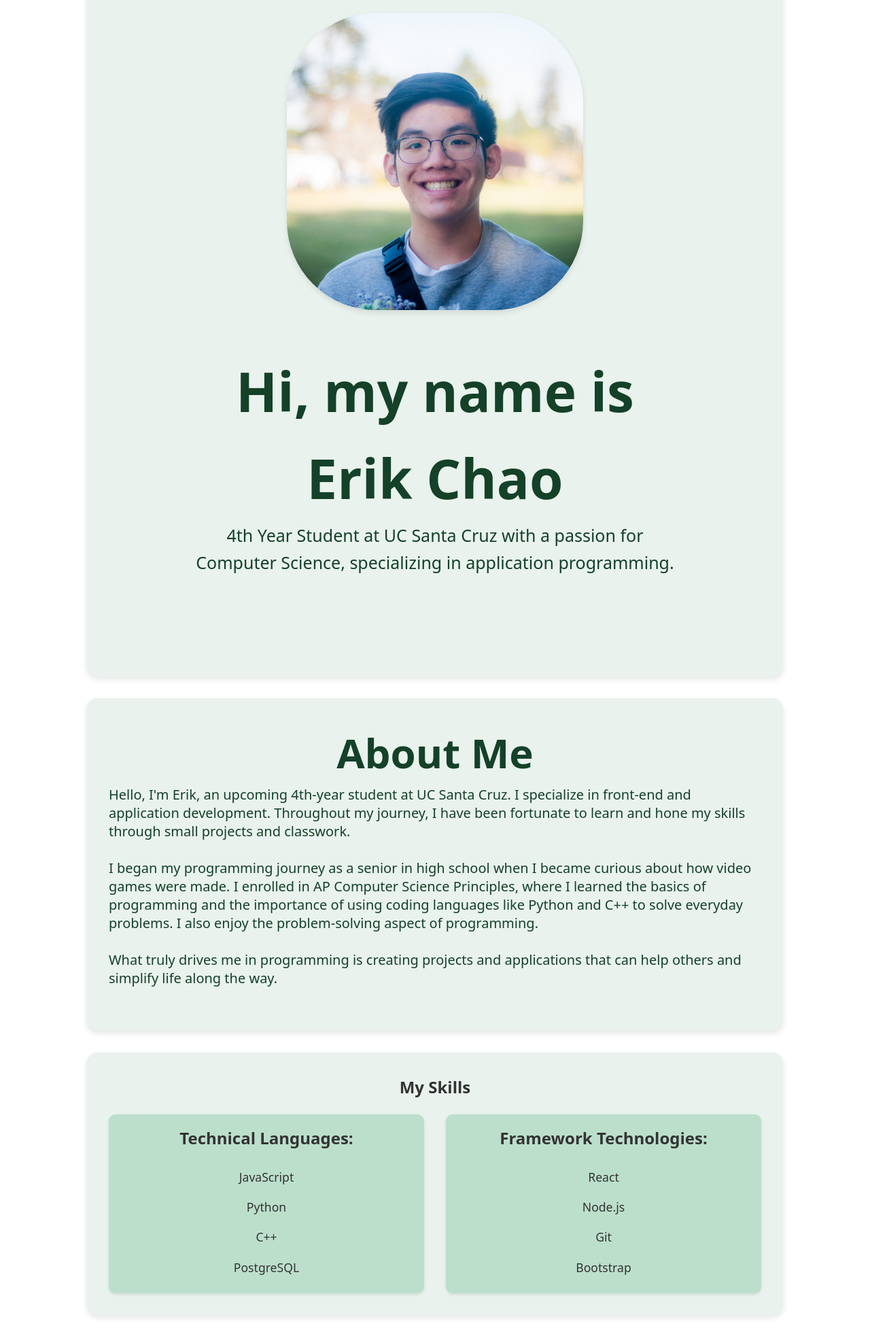
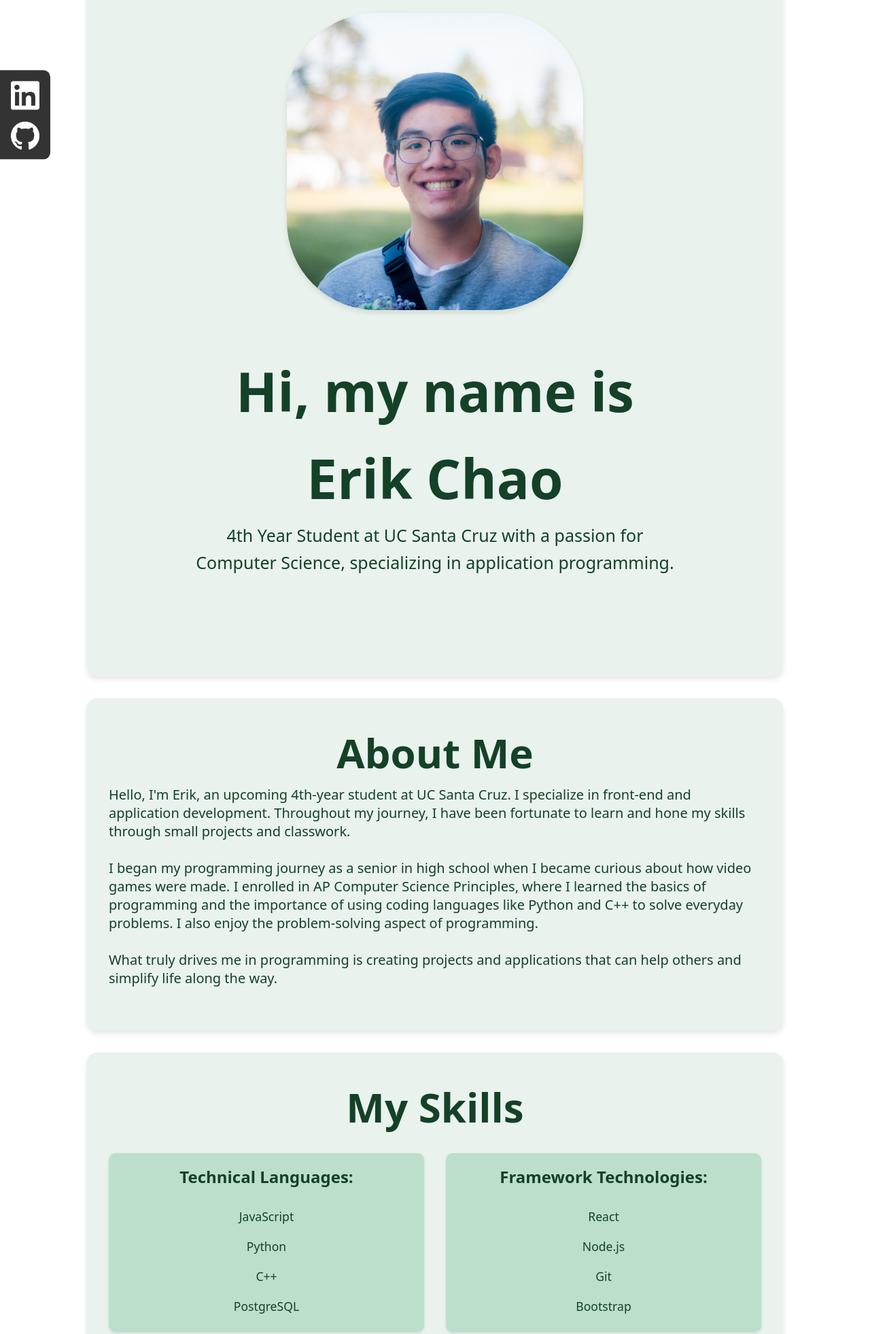
Before and after one commit to echao-03/echao-03.github.io, a plain HTML site: page front.html in a window 1280 px wide. Shown: the part 231-2193 px from the top of the page at 68% size. Drawn offline with Linux system fonts and the light colour scheme.

Commit message:
Added hover images and resume

```diff
--- a/front.css
+++ b/front.css
@@ -2,6 +2,10 @@
     margin: 0;
     padding: 0;
     box-sizing: border-box;
+}
+
+html {
+    scroll-behavior: smooth;
 }
 
 body {
@@ -31,10 +35,15 @@ header {
     display: flex;
     justify-content: space-between;
     /* Align the initial to the left and links to the right */
-    align-items: center;
+
     padding: 0 2rem;
     /* Add padding to the sides */
     width: 100%;
+}
+
+.logo {
+    padding-top: 6px;
+
 }
 
 /* Initial (Logo) Styling */
@@ -69,6 +78,60 @@ nav ul li a {
 nav ul li a:hover {
     color: #74d494;
 }
+
+.side-navbar {
+    position: fixed;
+    display: flex;
+    align-items: center;
+    flex-direction: column;
+    /* Keeps it in place while scrolling */
+    top: 50%;
+    /* Aligns it vertically in the middle */
+    left: 0;
+    /* Positions it on the left side of the screen */
+    transform: translateY(-50%);
+    /* Centers it vertically */
+    background-color: #333;
+    /* Navbar background color */
+    padding: 1rem;
+    z-index: 1000;
+    /* Ensures it's above other elements */
+    border-radius: 0 10px 10px 0;
+    /* Curved corners on the right */
+    padding-bottom: 7px;
+
+}
+
+.side-navbar ul {
+    list-style: none;
+
+
+}
+
+
+
+.side-navbar ul li a {
+    color: #fff;
+    text-decoration: none;
+    font-size: 1.1rem;
+    display: block;
+
+}
+
+.imageBox-linkedin img:hover {
+    content: url('linkedin_green.png');
+    transform: scale(1.1);
+}
+
+.imageBox-github img:hover {
+    content: url('github_green.png');
+    transform: scale(1.1);
+}
+
+.imageBox-linkedin {
+    padding-bottom: 10px;
+}
+
 
 /* Section Styles */
 section {
@@ -172,14 +235,80 @@ section {
 }
 
 
+/* Skills Section */
+#skills {
+
+    text-align: center;
+    background-color: #e9f2ed;
+    margin: 2rem auto;
+    padding-right: 2rem;
+    padding-left: 2rem;
+    width: 80%;
+    border-radius: 15px;
+    box-shadow: 0 4px 8px rgba(0, 0, 0, 0.1);
+    color: #144128;
+}
+
+.skill-title {
+    padding-bottom: 20px;
+}
+
+.skill-title h2 {
+    font-size: 60px;
+}
+
+/* Skills Container */
+.skills-container {
+    display: flex;
+    justify-content: space-between;
+    /* Space between the two skill categories */
+    align-items: flex-start;
+    flex-wrap: wrap;
+    /* Makes the layout responsive for smaller screens */
+    gap: 2rem;
+    /* Adds space between the columns */
+}
+
+/* Skill Category Styling */
+.skill-category {
+    flex: 1;
+    padding: 1rem;
+    background-color: #bcdfcc;
+    border-radius: 10px;
+    box-shadow: 0 2px 4px rgba(0, 0, 0, 0.1);
+    /* Optional for style */
+}
+
+.skill-category h3 {
+    margin-bottom: 1rem;
+    font-size: 1.5rem;
+}
+
+.skill-category ul {
+    list-style: none;
+    padding: 0;
+}
+
+.skill-category ul li {
+    padding: 0.5rem 0;
+    font-size: 1.1rem;
+}
 
 /* Projects Section */
+#projects {
+    color: #144128;
+}
+
 .project {
     margin: 1.5rem 0;
     display: flex;
     justify-content: center;
     align-items: center;
 
+}
+
+#projects h2 {
+    font-size: 60px;
 }
 
 .project-text {
@@ -225,6 +354,12 @@ section {
 
 .languages {
     padding-top: 20px;
+
+}
+
+.languages img {
+    border-radius: 15px;
+    box-shadow: 0 4px 8px rgba(0, 0, 0, 0.1);
 }
 
 .project img {
@@ -232,59 +367,28 @@ section {
     height: 50px;
 }
 
+#resume {
+    color: #144128;
+    align-content: center;
+    justify-content: center;
+    text-align: center;
+}
 
-/* Skills Section */
-#skills {
+#resume h2 {
+    font-size: 60px;
+}
 
-    text-align: center;
-    background-color: #e9f2ed;
-    margin: 2rem auto;
-    padding-right: 2rem;
-    padding-left: 2rem;
-    width: 80%;
+.resume-container {
+    padding: 20px;
+}
+
+.resume-container a {
     border-radius: 15px;
     box-shadow: 0 4px 8px rgba(0, 0, 0, 0.1);
-}
+    background-color: #bcdfcc;
 
-.skill-title {
-    padding-bottom: 20px;
-}
 
-/* Skills Container */
-.skills-container {
-    display: flex;
-    justify-content: space-between;
-    /* Space between the two skill categories */
-    align-items: flex-start;
-    flex-wrap: wrap;
-    /* Makes the layout responsive for smaller screens */
-    gap: 2rem;
-    /* Adds space between the columns */
-}
-
-/* Skill Category Styling */
-.skill-category {
-    flex: 1;
-    padding: 1rem;
-    background-color: #bcdfcc;
-    border-radius: 10px;
-    box-shadow: 0 2px 4px rgba(0, 0, 0, 0.1);
-    /* Optional for style */
-}
-
-.skill-category h3 {
-    margin-bottom: 1rem;
-    font-size: 1.5rem;
-}
-
-.skill-category ul {
-    list-style: none;
-    padding: 0;
-}
-
-.skill-category ul li {
-    padding: 0.5rem 0;
-    font-size: 1.1rem;
+    padding: 20px;
 }
 
 /* Responsive Design */
--- a/front.html
+++ b/front.html
@@ -1,5 +1,7 @@
 <!DOCTYPE html>
 <html lang="en">
+
+
 
 <head>
     <meta charset="UTF-8">
@@ -22,12 +24,35 @@
                     <li><a href="#about">About</a></li>
                     <li><a href="#skills">Skills</a></li>
                     <li><a href="#projects">Projects</a></li>
-                    <li><a href="#contact">Contact</a></li>
+                    <li><a href="#resume">Resume</a></li>
                 </ul>
             </div>
         </nav>
 
     </header>
+
+    <div class="side-navbar">
+        <ul>
+            <li>
+                <div class="imageBox-linkedin">
+                    <div class="image">
+                        <a href="https://www.linkedin.com/in/erik-chao-764051222/"><img src="linkedin_white.png"
+                                style="width:42px;height:42px;"></a>
+                    </div>
+
+                </div>
+            </li>
+            <li>
+                <div class="imageBox-github">
+                    <div class="image">
+                        <a href="https://github.com/echao-03"><img src="github_white.png"
+                                style="width:42px;height:42px;"></a>
+                    </div>
+
+                </div>
+            </li>
+        </ul>
+    </div>
 
     <!-- Home Section -->
     <section id="home">
@@ -119,6 +144,14 @@
 
     </section>
 
+    <section id="resume">
+        <h2>Resume</h2>
+        <div class="resume-container">
+            <h3> <a href="Chao_resume_2024.pdf">Click Here to see my Resume!</a></h3>
+        </div>
+
+    </section>
+
 
 
     <!-- Footer -->
```
Also changed, not shown: github_green.png (added), github_white.png (added), linkedin_green.png (added), linkedin_white.png (added), 1 other file.
